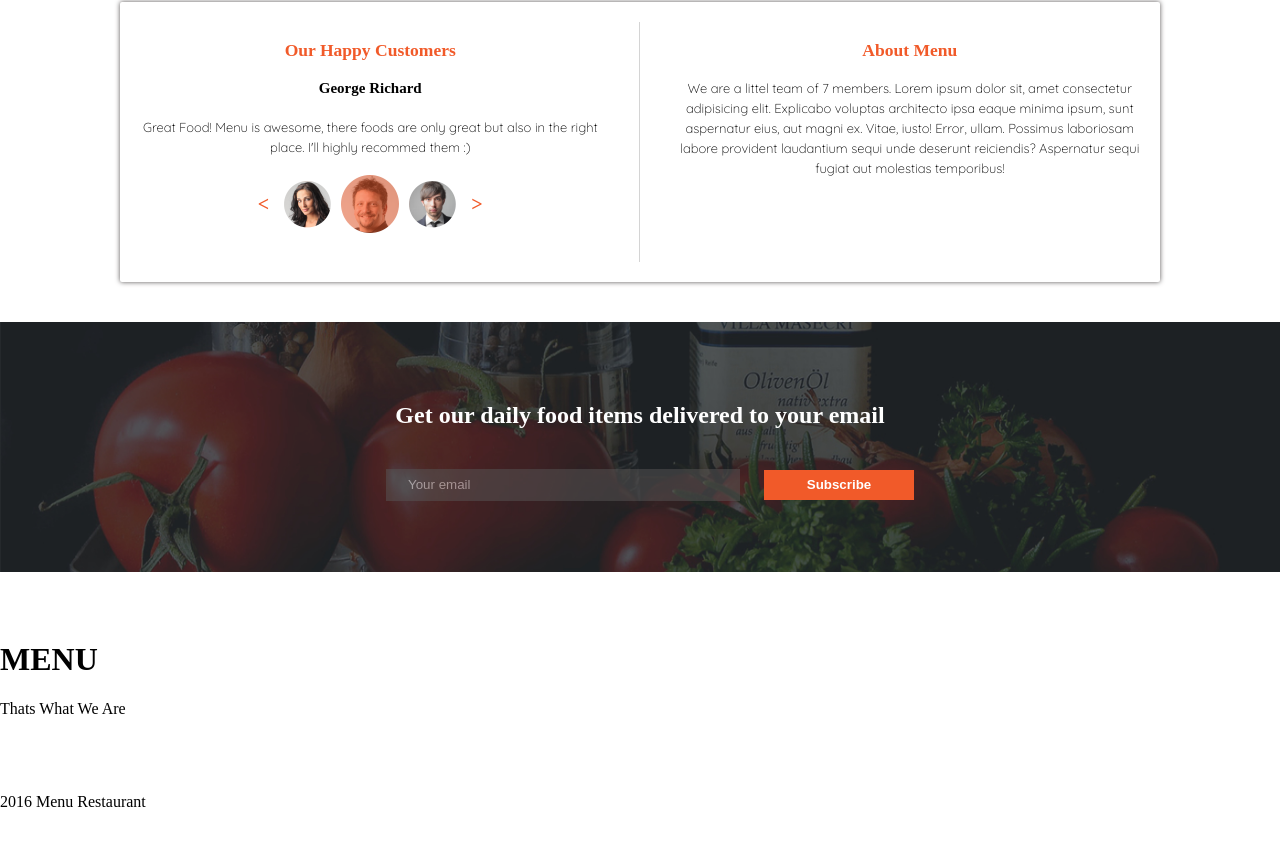
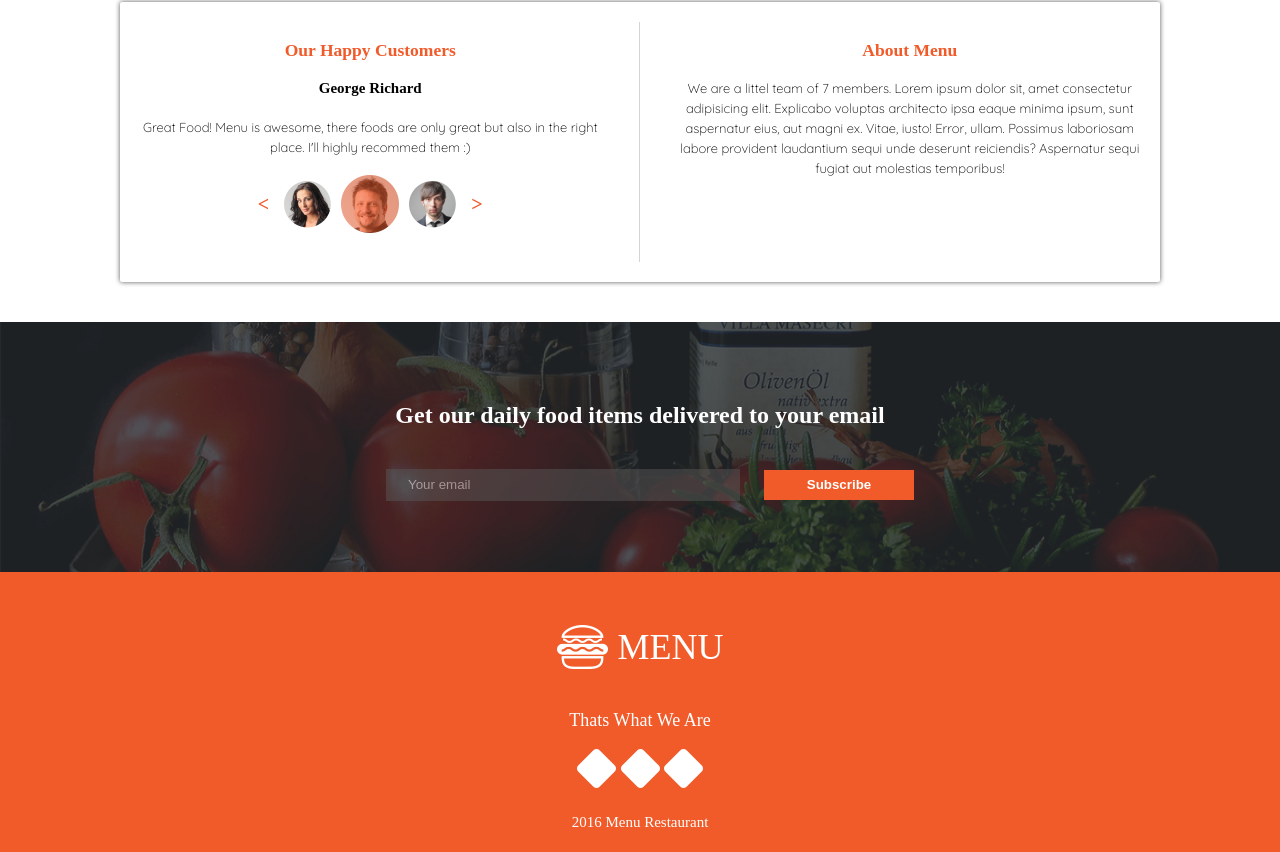
Before and after one commit to ClintonOliera/anitas-kitchen, a plain HTML site: page index.html in a window 1280 px wide. Shown: the part 2488-3340 px from the top of the page. Before the commit the page ends 3315 px from the top, so only its background shows below. Drawn offline with Linux system fonts and the light colour scheme.

Commit message:
added styling to the Footer section components

```diff
--- a/index.css
+++ b/index.css
@@ -359,3 +359,33 @@ th {
     opacity: 1;
     padding-left: 20px;
 }
+
+/* footer */
+
+.footer {
+    text-align: center;
+    padding-top: 30px;
+    font-size: 18px;
+    color: white;
+    background-color: #f15a29;
+    height: 250px;
+}
+
+.footer h1 {
+    margin-left: 10px;
+    font-weight: 400;
+}
+
+#logo_bottom {
+    justify-content: center;
+    align-items: center;
+    display: flex;
+}
+
+#logo_company {
+    color: red !important;
+}
+
+#copyright {
+    font-size: 15px;
+}
```
